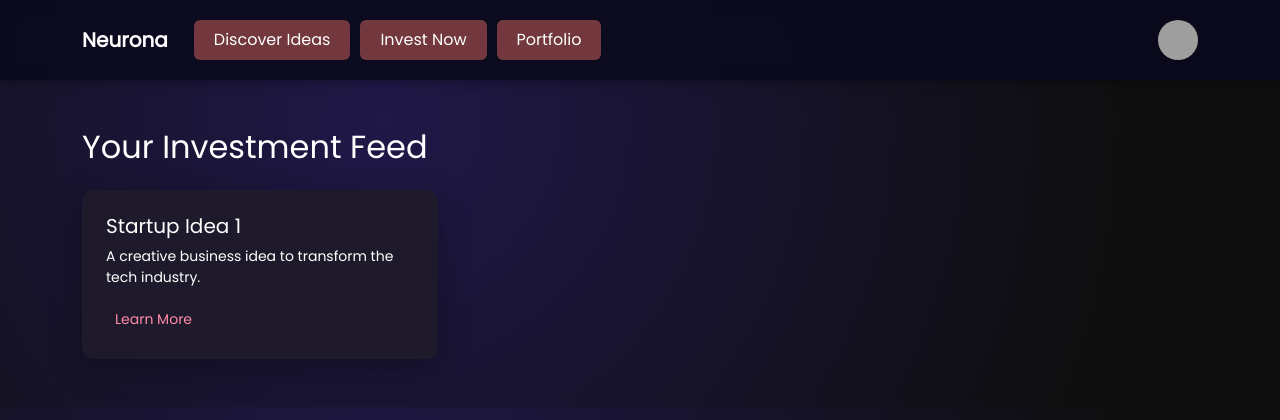
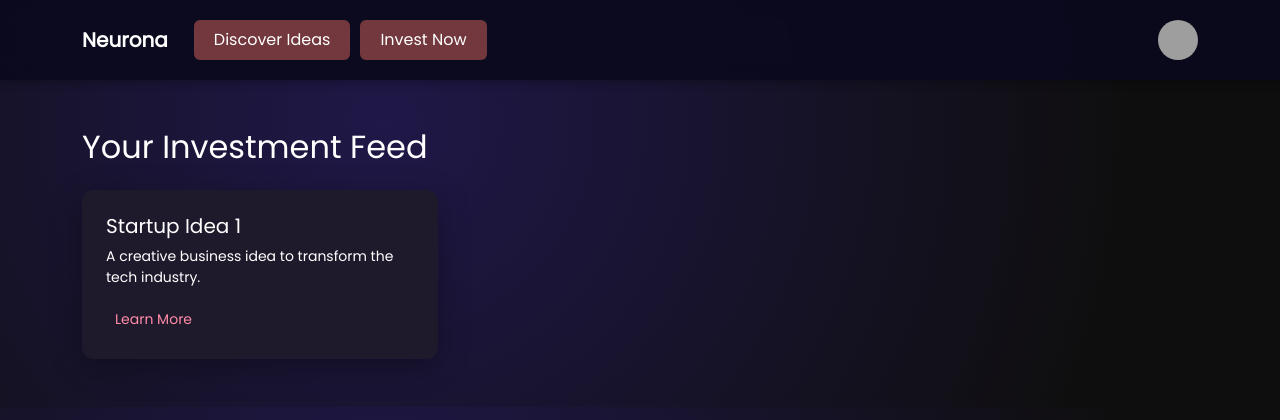
Before and after one commit to Shafayet22/Neurona-2, a Flask app: template templates/investor_dashboard.html in a window 1280 px wide. Shown: the top 420 px of the page. Run offline with Flask 3, Linux system fonts and the light colour scheme; the template is opened without the code that fills it, so the values that code supplies are empty; grey boxes are pictures that could not be loaded.

Commit message:
Update investor_dashboard.html

```diff
--- a/templates/investor_dashboard.html
+++ b/templates/investor_dashboard.html
@@ -18,7 +18,6 @@
       <div class="investor-nav d-flex">
         <a href="#" class="nav-link">Discover Ideas</a>
         <a href="#" class="nav-link">Invest Now</a>
-        <a href="#" class="nav-link">Portfolio</a>
       </div>
       <div class="d-flex align-items-center ms-auto">
         <span class="text-light me-3">{{ username }}</span>
@@ -28,7 +27,6 @@
             <a href="#">Account</a>
             <a href="#">Notification</a>
             <a href="#">Wallet</a>
-            <a href="#">Portfolio</a>
             <a href="#">Saved Ideas</a>
             <a href="{{ url_for('logout') }}">Logout</a>
           </div>
```
